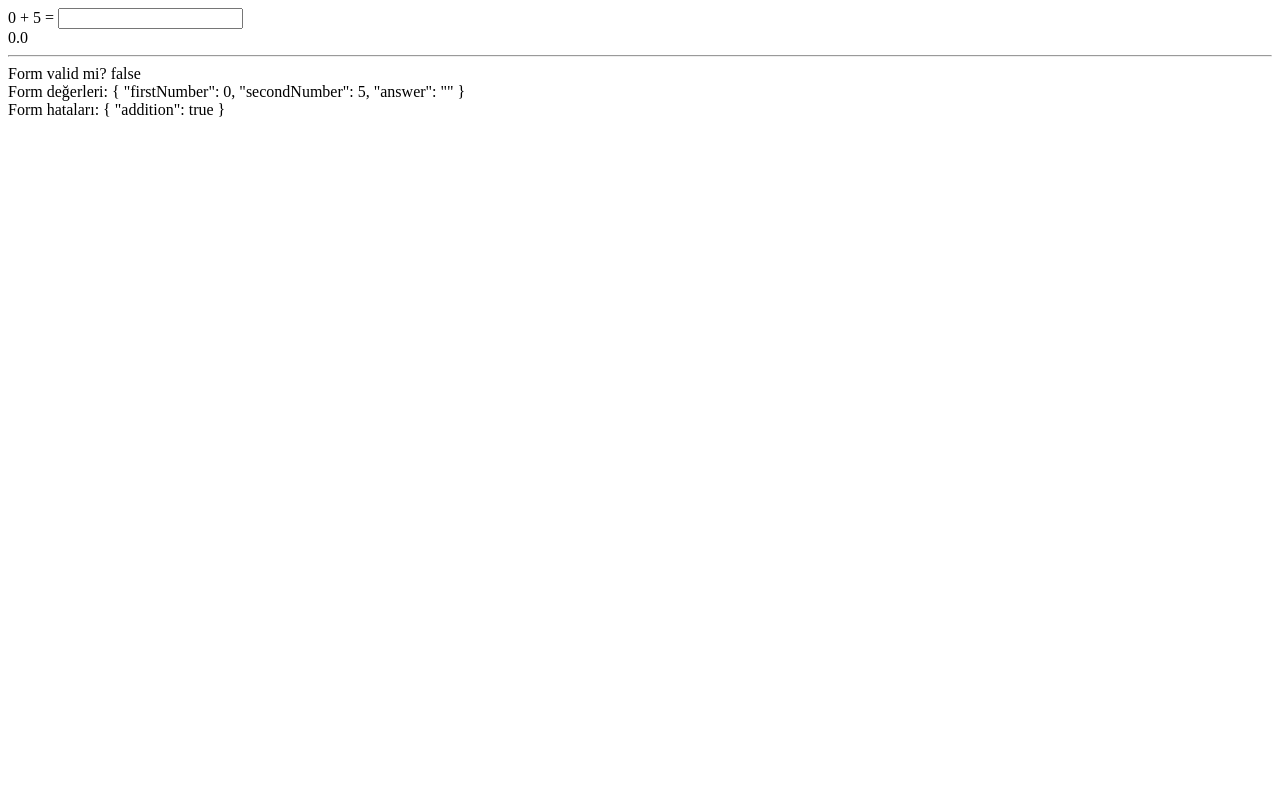
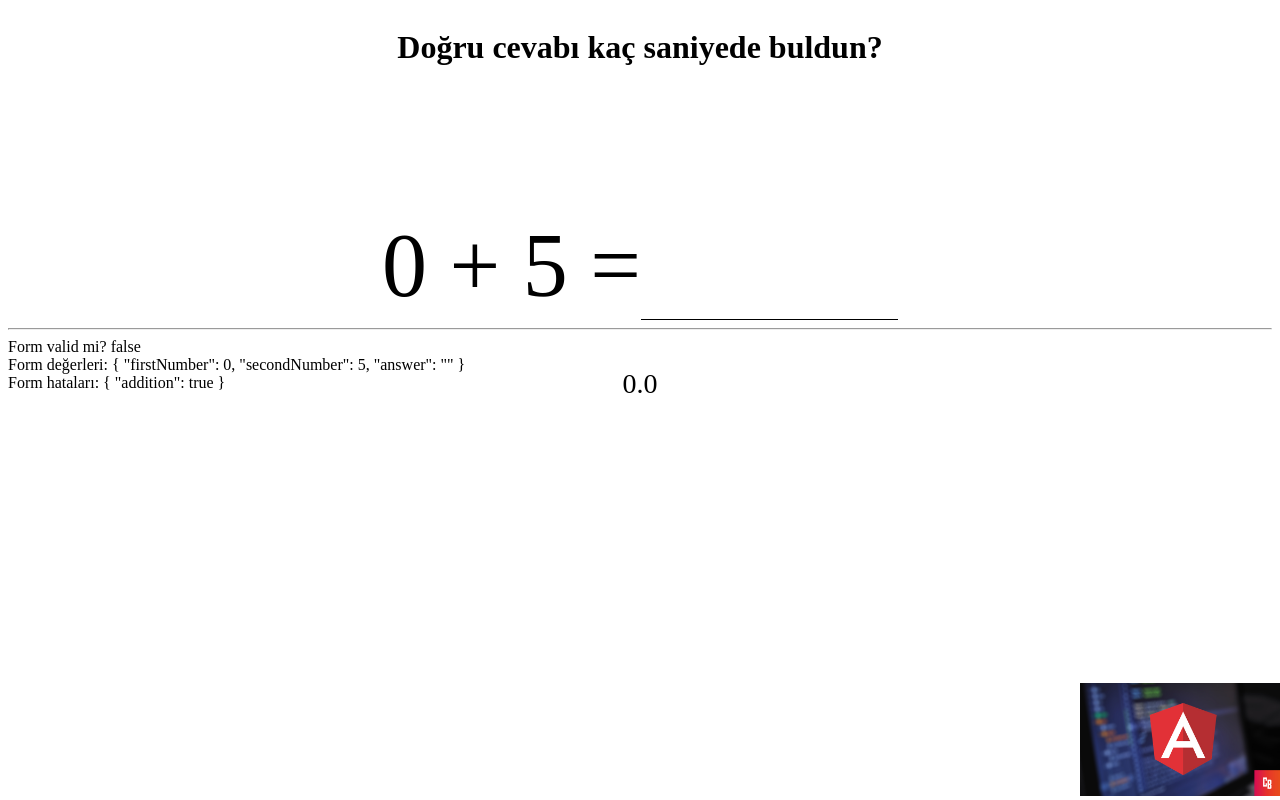
Before and after one commit to guneykilicel/math-play-rxjs-angular, an Angular app: page / in a window 1280 px wide. Built offline with nearby package versions, Linux system fonts and the light colour scheme.

Commit message:
proje sonu ve görselleri

```diff
--- a/src/app/equality/equality.component.css
+++ b/src/app/equality/equality.component.css
@@ -0,0 +1,27 @@
+form {
+    margin-top: 10%;
+    display: flex;
+    justify-content: center;
+    font-size: 90px;
+}
+
+input {
+    font-size: 90px;
+    border: none;
+    border-bottom: 1px solid black;
+    width: 20%;
+    text-align: center;
+}
+
+input:focus {
+    outline: none;
+}
+
+.correctAnswerTime {
+    position: absolute;
+    left: 0;
+    right: 0;
+    bottom: 400px;
+    text-align: center;
+    font-size: 28px;
+}
--- a/src/app/equality/equality.component.html
+++ b/src/app/equality/equality.component.html
@@ -1,11 +1,21 @@
+
+<div style="display: flex; justify-content: center;">
+    <h1>Doğru cevabı kaç saniyede buldun?</h1>
+</div>
+
 <form [formGroup]="mathForm">
     {{firstNumber}} + {{secondNumber}} =
     <input type="text" formControlName="answer">
 </form>
 
-{{seconds | number: '1.1-3'}}
+<div class="correctAnswerTime">{{seconds | number: '1.1-3'}}</div>
 <!-- minimum bir karakter olsun ve virgülden sonrası için min 1 max 3 olsun -->
 <hr>
 <div>Form valid mi? {{mathForm.valid}}</div>
 <div>Form değerleri: {{mathForm.value | json}}</div>
 <div>Form hataları: {{mathForm.errors | json}}</div>
+
+
+<div style="position: absolute; bottom: 0; right: 0;">
+    <img style="width: 200px;" src="/assets/img1.jpg">
+</div>
```
Also changed, not shown: src/assets/gitI/MP1.png (added), src/assets/img1.jpg (added).
